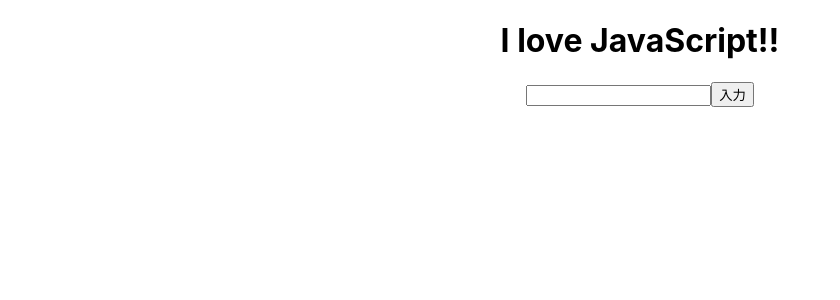
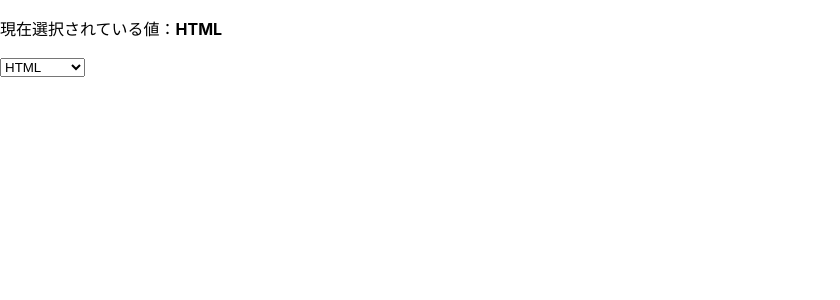
Before and after one commit to takatoshiinaoka/react-practice, a React (Create React App) app: page / in a window 1280 px wide. Shown: the top 300 px of the page, without its empty margins (0-840 px from the left). Built offline with nearby package versions, Linux system fonts and the light colour scheme.

Commit message:
select box

```diff
--- a/src/App.js
+++ b/src/App.js
@@ -2,25 +2,25 @@ import logo from './logo.svg';
 import './App.css';
 import React,{useState} from 'react';
 
-const InputText = () => {
-  const [inputTextValue, setInputTextValue] = useState("");
+const InputSelectBox = () => {
+  const [selectedValue, setSelectedValue] = useState("HTML");
 
-  const [text, setText] = useState("JavaScript");
-
-  const handleChange = (e) => setInputTextValue(e.target.value);
-
-  const handleClick = () => {
-    setText(inputTextValue);
-    setInputTextValue("");
+  const handleChange = (e) => {
+    setSelectedValue(e.target.value);
   };
 
   return (
-    <div className='App'>
-      <h1>I love {text}!!</h1>
-      <input type="text" value={inputTextValue} onChange={handleChange} />
-      <input type="button" value="入力" onClick={handleClick} />
+    <div>
+      <p>
+        現在選択されている値：<b>{selectedValue}</b>
+      </p>
+      <select value={selectedValue} onChange={handleChange}>
+        <option value="HTML">HTML</option>
+        <option value="CSS">CSS</option>
+        <option value="JavaScript">JavaScript</option>
+      </select>
     </div>
   );
 };
 
-export default InputText;
+export default InputSelectBox;
```
